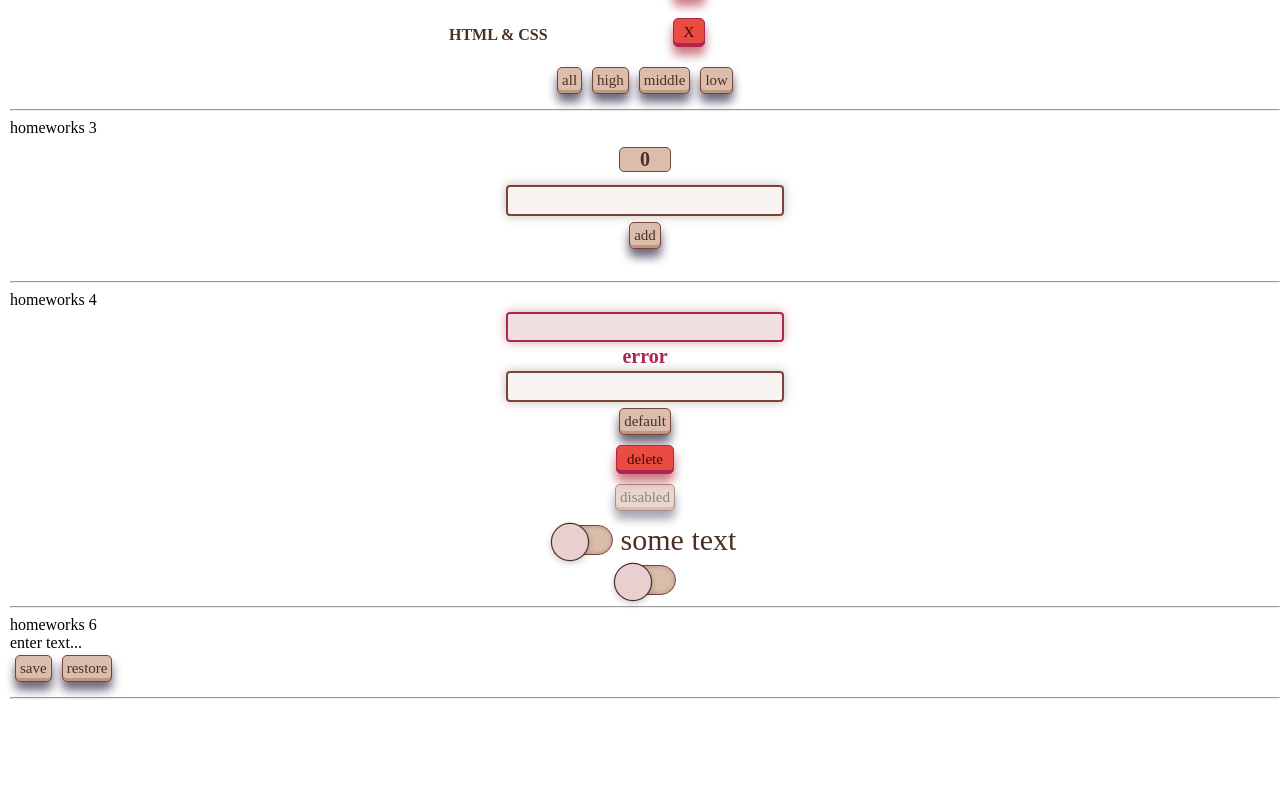
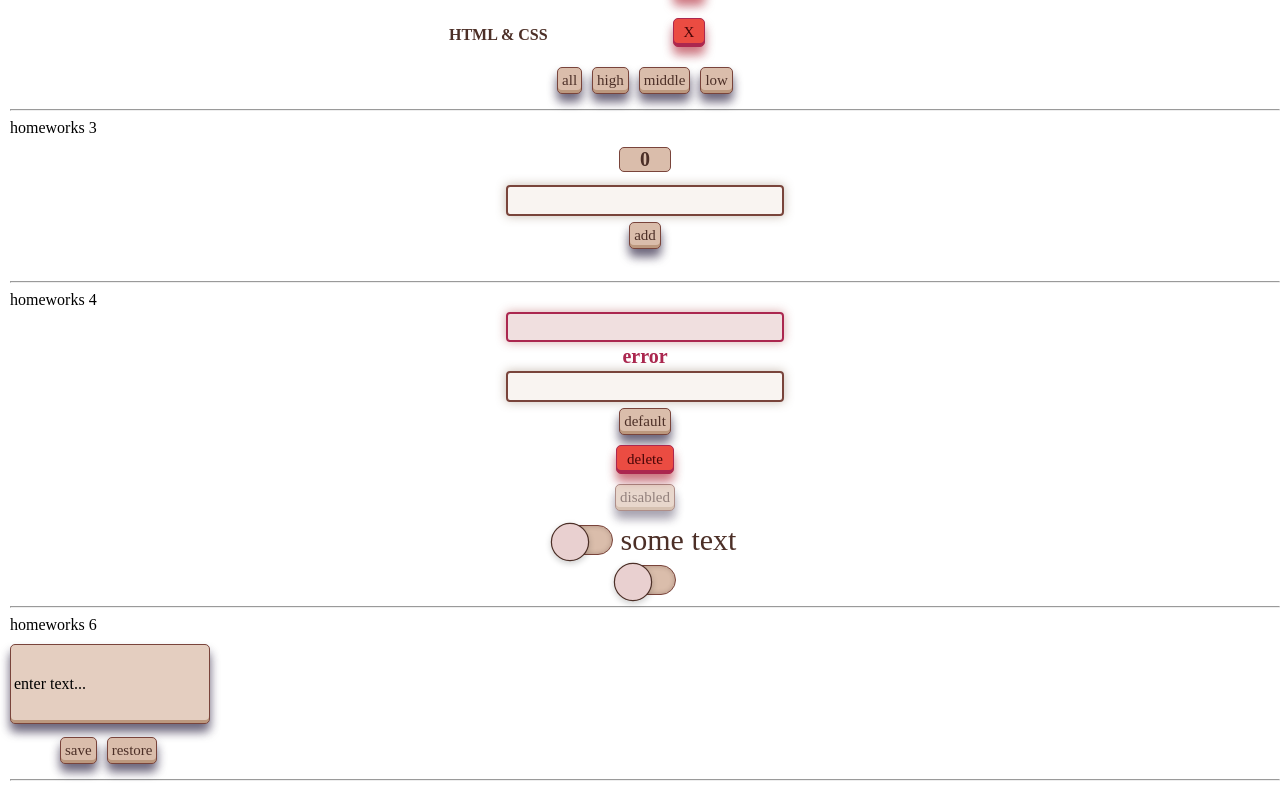
Before and after one commit to e-doschechnikova/Homework-Ignat, a React (Create React App) app: page /#/pre-junior in a window 1280 px wide. Shown: the part 551-1340 px from the top of the page. Before the commit the page ends 1258 px from the top, so only its background shows below. Built offline with nearby package versions, Linux system fonts and the light colour scheme; a web font is replaced by a local one.

Commit message:
add styles for HW6 and fix styles for SuperButton

```diff
--- a/src/p2-homeworks/h4/common/c2-SuperButton/SuperButton.module.css
+++ b/src/p2-homeworks/h4/common/c2-SuperButton/SuperButton.module.css
@@ -27,7 +27,13 @@
 .default:hover {
   background: #4c2f27;
   color: #dabdab;
+
+  font-weight: 600;
+
   box-shadow: none;
+
+  transition: 0.3s;
+  letter-spacing: 1px;
 }
 
 .default:disabled {
@@ -63,6 +69,11 @@
 .red:hover {
   color: #eb4c42;
 
+  font-weight: 600;
+
   background: #480607;
   box-shadow: none;
+
+  transition: 0.3s;
+  letter-spacing: 1px;
 }
--- /dev/null
+++ b/src/p2-homeworks/h6/HW6.module.css
@@ -0,0 +1,23 @@
+.spanContainer {
+  display: flex;
+  align-items: center;
+
+  margin-top: 10px;
+  margin-bottom: 10px;
+  padding: 3px;
+
+  width: 200px;
+  height: 80px;
+
+  background-color: #e4cec0;
+  border: 1px solid #79443b;
+  border-radius: 5px;
+
+  box-sizing: border-box;
+  box-shadow: rgba(45, 35, 66, 0.6) 0 8px 10px,
+    rgba(45, 35, 66, 0.3) 0 7px 13px -3px, #bc987e 0 -3px 0 inset;
+}
+
+.buttonContainer {
+  margin-left: 45px;
+}
--- a/src/p2-homeworks/h6/HW6.tsx
+++ b/src/p2-homeworks/h6/HW6.tsx
@@ -2,6 +2,7 @@ import React, { useState } from "react";
 import SuperEditableSpan from "./common/c4-SuperEditableSpan/SuperEditableSpan";
 import SuperButton from "../h4/common/c2-SuperButton/SuperButton";
 import { restoreState, saveState } from "./localStorage/localStorage";
+import styles from "./HW6.module.css";
 
 function HW6() {
   const [value, setValue] = useState<string>("");
@@ -16,15 +17,17 @@ function HW6() {
   return (
     <div>
       homeworks 6{/*should work (должно работать)*/}
-      <div>
+      <div className={styles.spanContainer}>
         <SuperEditableSpan
           value={value}
           onChangeText={setValue}
           spanProps={{ children: value ? undefined : "enter text..." }}
         />
       </div>
-      <SuperButton onClick={save}>save</SuperButton>
-      <SuperButton onClick={restore}>restore</SuperButton>
+      <div className={styles.buttonContainer}>
+        <SuperButton onClick={save}>save</SuperButton>
+        <SuperButton onClick={restore}>restore</SuperButton>
+      </div>
       {/*для личного творчества, могу проверить*/}
       {/*<AlternativeSuperEditableSpan/>*/}
       <hr />
```
